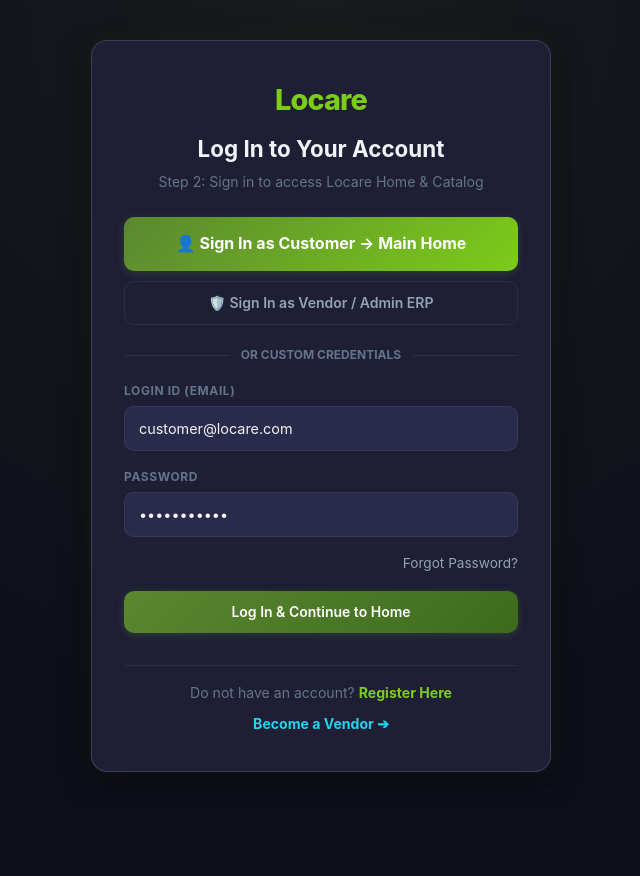
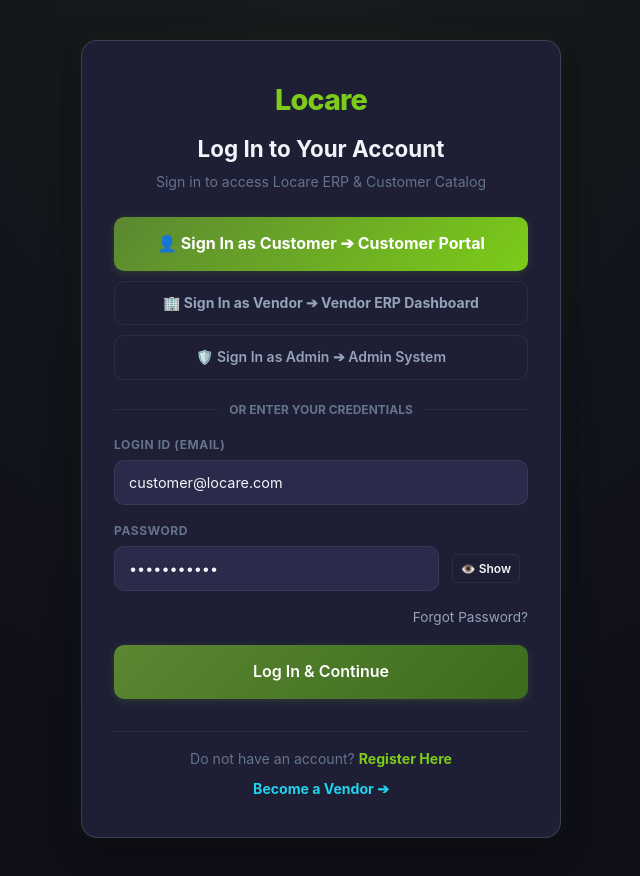
Before and after one commit to Groy416/Locare, a Next.js app: page /auth/login in a window 1280 px wide. Shown: the whole page, without its empty margins (319-959 px from the left). Before the commit the page ends 812 px from the top, so only its background shows below. Built offline with nearby package versions, Linux system fonts and the light colour scheme.

Commit message:
feat: Add Show/Hide password toggle, explicit Vendor sign-in option, and email/password trimming to authentication workflow

```diff
--- a/src/app/auth/login/page.tsx
+++ b/src/app/auth/login/page.tsx
@@ -2,16 +2,17 @@
 
 import { useState, Suspense } from "react";
 import Link from "next/link";
-import { signIn } from "next-auth/react";
+import { signIn, getSession } from "next-auth/react";
 import { useRouter, useSearchParams } from "next/navigation";
 
 function LoginContent() {
   const router = useRouter();
   const searchParams = useSearchParams();
-  const redirectTarget = searchParams.get("redirect") || "/customer";
+  const redirectTarget = searchParams.get("redirect");
 
   const [email, setEmail] = useState("customer@locare.com");
   const [password, setPassword] = useState("customer123");
+  const [showPassword, setShowPassword] = useState(false);
   const [error, setError] = useState("");
   const [loading, setLoading] = useState(false);
 
@@ -20,66 +21,96 @@
     setError("");
     setLoading(true);
 
+    const cleanEmail = email.trim();
+    const cleanPassword = password.trim();
+
     const res = await signIn("credentials", {
-      email,
-      password,
+      email: cleanEmail,
+      password: cleanPassword,
       redirect: false,
     });
 
     setLoading(false);
 
     if (res?.error) {
-      setError("Invalid User ID or Password.");
+      setError("Invalid User ID or Password. Please check your credentials.");
     } else {
+      const session = await getSession();
+      const userRole = (session?.user as { role?: string })?.role;
+
+      if (redirectTarget) {
         router.push(redirectTarget);
+      } else if (userRole === "admin" || userRole === "vendor") {
+        router.push("/admin");
+      } else {
+        router.push("/customer");
+      }
     }
   };
 
   const handleQuickSignIn = async (userEmail: string, userPass: string, targetPath: string) => {
+    setError("");
     setLoading(true);
-    await signIn("credentials", {
+    const res = await signIn("credentials", {
       email: userEmail,
       password: userPass,
       redirect: false,
     });
     setLoading(false);
+
+    if (res?.error) {
+      setError(`Quick login failed for ${userEmail}`);
+    } else {
       router.push(targetPath);
+    }
   };
 
   return (
     <div className="auth-shell">
-      <div className="auth-card animate-fade-in" style={{ maxWidth: 460 }}>
+      <div className="auth-card animate-fade-in" style={{ maxWidth: 480 }}>
         <div className="auth-header">
           <div className="auth-logo">Locare</div>
           <h2 className="auth-title">Log In to Your Account</h2>
-          <p className="auth-subtitle">Step 2: Sign in to access Locare Home & Catalog</p>
+          <p className="auth-subtitle">Sign in to access Locare ERP & Customer Catalog</p>
         </div>
 
         {error && <div className="auth-error-badge">{error}</div>}
 
-        {/* Quick Demo Sign-In Buttons */}
+        {/* Direct One-Click Sign-In Options */}
         <div style={{ display: "flex", flexDirection: "column", gap: 10, marginBottom: 20 }}>
           <button
+            type="button"
             className="btn btn-primary btn-block btn-lg"
             style={{ background: "linear-gradient(135deg, #5B8731, #7CCC19)", fontWeight: 700 }}
-            onClick={() => handleQuickSignIn("customer@locare.com", "customer123", redirectTarget)}
+            onClick={() => handleQuickSignIn("customer@locare.com", "customer123", "/customer")}
             disabled={loading}
           >
-            👤 Sign In as Customer → Main Home
+            👤 Sign In as Customer ➔ Customer Portal
           </button>
 
           <button
+            type="button"
+            className="btn btn-ghost btn-block"
+            style={{ border: "1px solid var(--border)", background: "var(--surface)", fontWeight: 700 }}
+            onClick={() => handleQuickSignIn("vendor@locare.com", "vendor123", "/admin")}
+            disabled={loading}
+          >
+            🏢 Sign In as Vendor ➔ Vendor ERP Dashboard
+          </button>
+
+          <button
+            type="button"
             className="btn btn-ghost btn-block"
             onClick={() => handleQuickSignIn("admin@locare.com", "admin123", "/admin")}
             disabled={loading}
           >
-            🛡️ Sign In as Vendor / Admin ERP
+            🛡️ Sign In as Admin ➔ Admin System
           </button>
         </div>
 
         <div style={{ display: "flex", alignItems: "center", gap: 12, margin: "16px 0" }}>
           <div style={{ flex: 1, height: 1, background: "var(--border)" }} />
-          <span style={{ fontSize: "0.75rem", color: "var(--text-muted)", fontWeight: 700 }}>OR CUSTOM CREDENTIALS</span>
+          <span style={{ fontSize: "0.75rem", color: "var(--text-muted)", fontWeight: 700 }}>OR ENTER YOUR CREDENTIALS</span>
           <div style={{ flex: 1, height: 1, background: "var(--border)" }} />
         </div>
 
@@ -103,15 +134,36 @@
             <label className="form-label" htmlFor="login-password">
               Password
             </label>
+            <div style={{ position: "relative", display: "flex", alignItems: "center" }}>
               <input
                 id="login-password"
-              type="password"
+                type={showPassword ? "text" : "password"}
                 className="form-input"
+                style={{ paddingRight: "85px" }}
                 placeholder="••••••••"
                 value={password}
                 onChange={(e) => setPassword(e.target.value)}
                 required
               />
+              <button
+                type="button"
+                onClick={() => setShowPassword(!showPassword)}
+                style={{
+                  position: "absolute",
+                  right: "8px",
+                  background: "var(--surface)",
+                  border: "1px solid var(--border)",
+                  borderRadius: "6px",
+                  padding: "4px 8px",
+                  fontSize: "0.75rem",
+                  fontWeight: 600,
+                  color: "var(--text)",
+                  cursor: "pointer",
+                }}
+              >
+                {showPassword ? "🙈 Hide" : "👁️ Show"}
+              </button>
+            </div>
           </div>
 
           <div className="auth-links-row">
@@ -122,10 +174,10 @@
 
           <button
             type="submit"
-            className="btn btn-primary btn-block"
+            className="btn btn-primary btn-block btn-lg"
             disabled={loading}
           >
-            {loading ? "Signing In..." : "Log In & Continue to Home"}
+            {loading ? "Signing In..." : "Log In & Continue"}
           </button>
 
           <div className="auth-footer-links">
--- a/src/app/auth/signup/page.tsx
+++ b/src/app/auth/signup/page.tsx
@@ -13,6 +13,7 @@
     password: "",
     confirmPassword: "",
   });
+  const [showPassword, setShowPassword] = useState(false);
   const [error, setError] = useState("");
   const [success, setSuccess] = useState("");
   const [loading, setLoading] = useState(false);
@@ -115,31 +116,73 @@
             <label className="form-label" htmlFor="password">
               Password
             </label>
+            <div style={{ position: "relative", display: "flex", alignItems: "center" }}>
               <input
                 id="password"
                 name="password"
-              type="password"
+                type={showPassword ? "text" : "password"}
                 className="form-input"
+                style={{ paddingRight: "85px" }}
                 placeholder="6-12 chars, 1 upper, 1 lower, 1 special (@, #, $)"
                 value={formData.password}
                 onChange={handleChange}
                 required
               />
+              <button
+                type="button"
+                onClick={() => setShowPassword(!showPassword)}
+                style={{
+                  position: "absolute",
+                  right: "8px",
+                  background: "var(--surface)",
+                  border: "1px solid var(--border)",
+                  borderRadius: "6px",
+                  padding: "4px 8px",
+                  fontSize: "0.75rem",
+                  fontWeight: 600,
+                  color: "var(--text)",
+                  cursor: "pointer",
+                }}
+              >
+                {showPassword ? "🙈 Hide" : "👁️ Show"}
+              </button>
+            </div>
           </div>
 
           <div className="form-group">
             <label className="form-label" htmlFor="confirmPassword">
               Confirm Password
             </label>
+            <div style={{ position: "relative", display: "flex", alignItems: "center" }}>
               <input
                 id="confirmPassword"
                 name="confirmPassword"
-              type="password"
+                type={showPassword ? "text" : "password"}
                 className="form-input"
+                style={{ paddingRight: "85px" }}
                 value={formData.confirmPassword}
                 onChange={handleChange}
                 required
               />
+              <button
+                type="button"
+                onClick={() => setShowPassword(!showPassword)}
+                style={{
+                  position: "absolute",
+                  right: "8px",
+                  background: "var(--surface)",
+                  border: "1px solid var(--border)",
+                  borderRadius: "6px",
+                  padding: "4px 8px",
+                  fontSize: "0.75rem",
+                  fontWeight: 600,
+                  color: "var(--text)",
+                  cursor: "pointer",
+                }}
+              >
+                {showPassword ? "🙈 Hide" : "👁️ Show"}
+              </button>
+            </div>
           </div>
 
           <div className="password-rules-box">
--- a/src/lib/auth.ts
+++ b/src/lib/auth.ts
@@ -21,7 +21,10 @@
 
         if (!user || !user.passwordHash) return null;
 
-        const isValid = await bcrypt.compare(credentials.password, user.passwordHash);
+        const isValid =
+          (await bcrypt.compare(credentials.password, user.passwordHash)) ||
+          (await bcrypt.compare(credentials.password.trim(), user.passwordHash));
+
         if (!isValid) return null;
 
         return {
```
Lines whose indentation alone changed are shown as unchanged.
